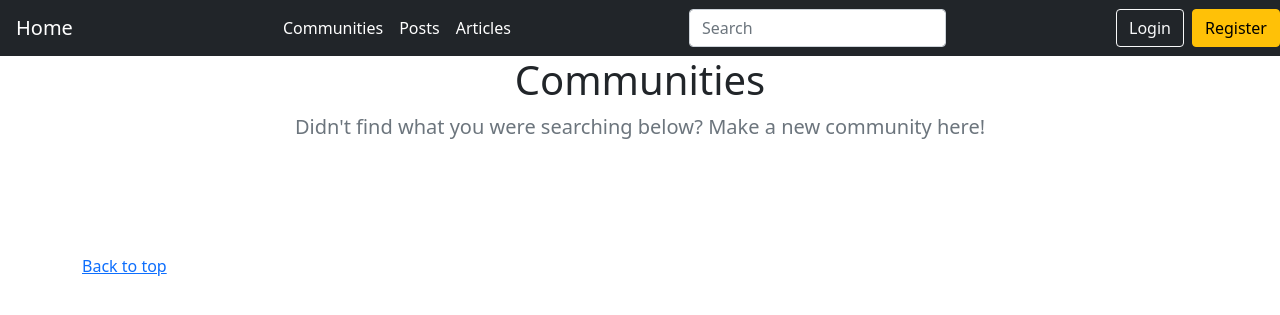
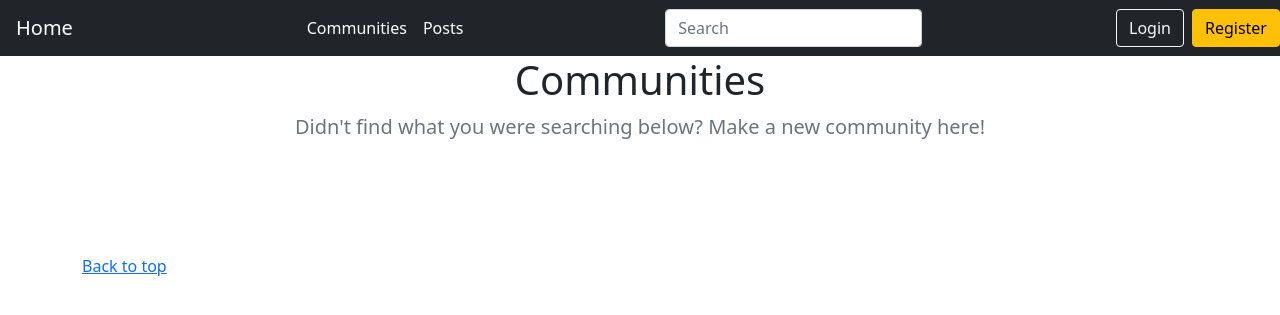
Before and after one commit to bphamho/hackathon-bdtr, a Django app: page /community/ in a window 1280 px wide. Shown: the top 315 px of the page. Run offline with Django 3.2, Linux system fonts and the light colour scheme; data that the repository does not hold is empty; some libraries are stand-ins or nearby versions.

Commit message:
removed articles from navbar

```diff
--- a/templates/base.html
+++ b/templates/base.html
@@ -25,7 +25,6 @@
       <ul class="navbar-nav mr-auto">
           <li class="nav-item active"><a href="{% url 'community' %}" class="nav-link px-2 text-white">Communities</a></li>
           <li class="nav-item active"><a href="{% url 'forum:all_posts' %} " class="nav-link px-2 text-white">Posts</a></li>
-          <li class="nav-item active"><a href="{% url 'forum:videos' %}" class="nav-link px-2 text-white">Articles</a></li>
       </ul>
       <form class="form-inline mr-sm-2" method=POST action="{% url 'forum:search' %}">
           {% csrf_token %}
```
